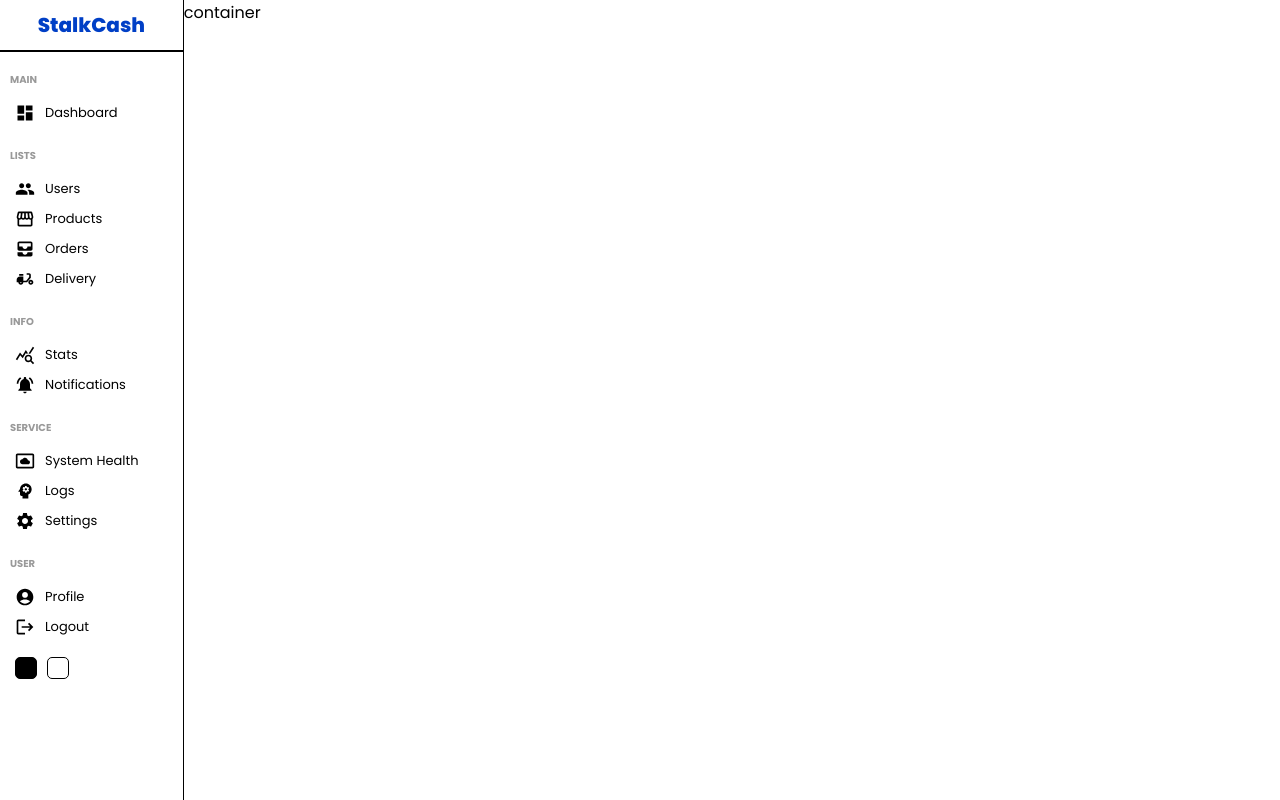
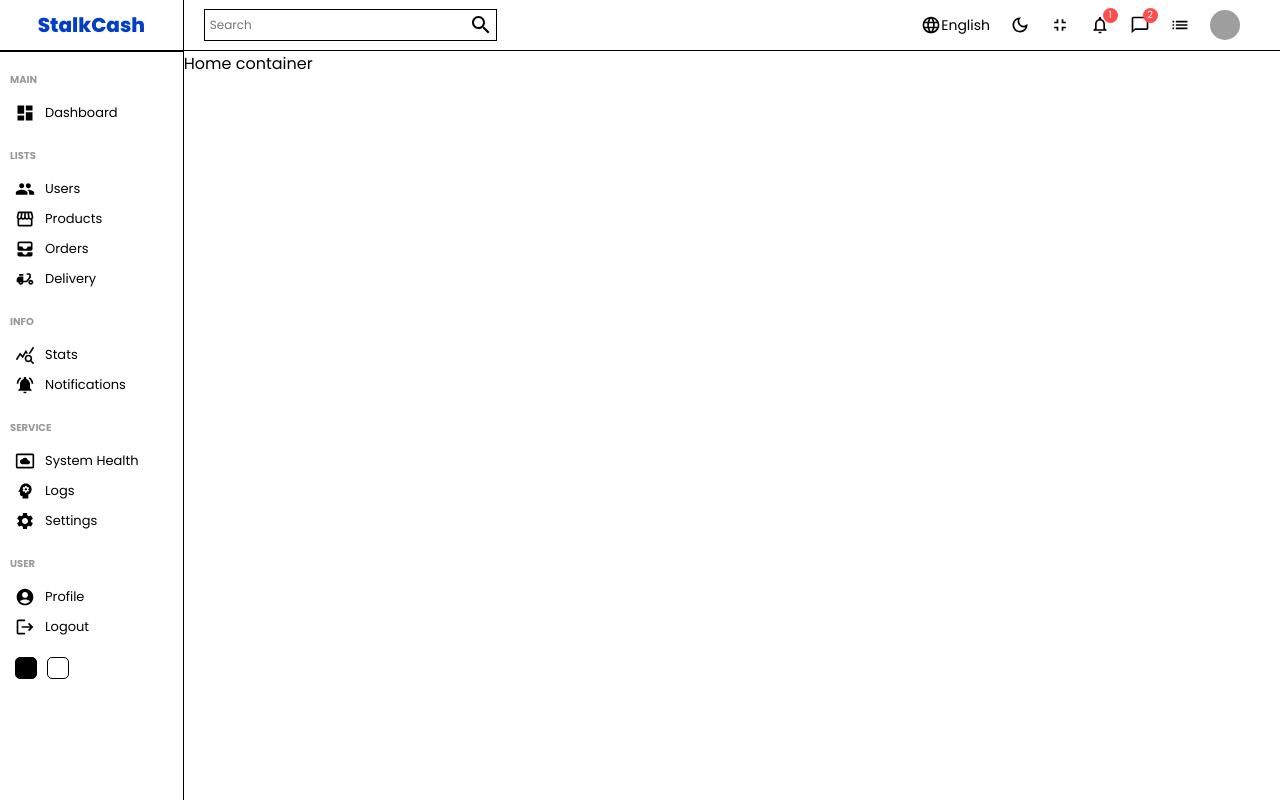
Before and after one commit to Garvit-Goyal/admin-app, a React (Create React App) app: page / in a window 1280 px wide. Built offline with nearby package versions, Linux system fonts and the light colour scheme; grey boxes are pictures that could not be loaded.

Commit message:
Navbar Design Done (Basic)

```diff
--- a/src/components/navbar/Navbar.jsx
+++ b/src/components/navbar/Navbar.jsx
@@ -0,0 +1,50 @@
+import "./navbar.scss"
+
+import SearchOutlinedIcon from '@mui/icons-material/SearchOutlined';
+import LanguageOutlinedIcon from '@mui/icons-material/LanguageOutlined';
+import DarkModeOutlinedIcon from '@mui/icons-material/DarkModeOutlined';
+import FullscreenExitOutlinedIcon from '@mui/icons-material/FullscreenExitOutlined';
+import NotificationsNoneOutlinedIcon from '@mui/icons-material/NotificationsNoneOutlined';
+import ChatBubbleOutlineExitOutlinedIcon from '@mui/icons-material/ChatBubbleOutlineOutlined';
+import ListOutlinedIcon from '@mui/icons-material/ListOutlined';
+
+const Navbar = () => {
+    return(
+        <div className="navbar">
+            <div className="wrapper">
+                <div className="search">
+                    <input type="text" placeholder="Search"/>
+                    <SearchOutlinedIcon className="icon"/>
+                </div>
+                <div className="items">
+                    <div className="item">
+                        <LanguageOutlinedIcon className="icon"/>
+                        English
+                    </div>
+                    <div className="item">
+                        <DarkModeOutlinedIcon className="icon"/>
+                    </div>
+                    <div className="item">
+                        <FullscreenExitOutlinedIcon className="icon"/>
+                    </div>
+                    <div className="item">
+                        <NotificationsNoneOutlinedIcon className="icon"/>
+                        <div className="counter">1</div>
+                    </div>
+                    <div className="item">
+                        <ChatBubbleOutlineExitOutlinedIcon className="icon"/>
+                        <div className="counter">2</div>
+                    </div>
+                    <div className="item">
+                        <ListOutlinedIcon className="icon"/>
+                    </div>
+                    <div className="item">
+                        <img src="src/assets/user-profile-icon.png" alt="" className="avatar" />
+                    </div>
+                </div>
+            </div>
+        </div>
+    )
+}
+
+export default Navbar
--- a/src/components/navbar/navbar.scss
+++ b/src/components/navbar/navbar.scss
@@ -0,0 +1,68 @@
+.navbar{
+    height: 50px;
+    border-bottom: 0.5px solid black;
+    display: flex;
+    align-items: center;
+    font-size: 14px;
+
+    .wrapper{
+        width: 100%;
+        padding: 20px;
+        display: flex;
+        align-items: center;
+        justify-content: space-between;
+
+        .search{
+            display: flex;
+            align-items: center;
+            border: 0.1px solid black;
+            padding: 3px;
+
+            input{
+                border: none;
+                outline: none;
+                background: transparent;
+
+                &::placeholder{
+                    font-size: 12px;
+                }
+            }
+        }
+
+        .items{
+            display: flex;
+            align-items: center;
+
+            .item{
+                display: flex;
+                align-items: center;
+                margin-right: 20px;
+                position: relative;
+
+                .icon{
+                    font-size: 20px;
+                }
+                .avatar{
+                    width: 30px;
+                    height: 30px;
+                    border-radius: 50%;
+                }
+
+                .counter{
+                    width: 15px;
+                    height: 15px;
+                    border-radius: 50%;
+                    background-color: rgb(255, 76, 76);
+                    color: white;
+                    font-size: 10px;
+                    display: flex;
+                    align-items: center;
+                    justify-content: center;
+                    position: absolute;
+                    top: -7.5px;
+                    right: -7.5px;
+                }
+            }
+        }
+    }
+}
--- a/src/pages/home/Home.jsx
+++ b/src/pages/home/Home.jsx
@@ -1,11 +1,15 @@
 import Sidebar from "../../components/sidebar/Sidebar"
+import Navbar from "../../components/navbar/Navbar"
 import "./home.scss"
 
 const Home = () => {
     return(
         <div className="home">
             <Sidebar/>
-            <div className="homeContainer">container</div>
+            <div className="homeContainer">
+                <Navbar />
+                Home container
+            </div>
         </div>
     )
 }
```
Also changed, not shown: src/assets/user-profile-icon.png (added).
